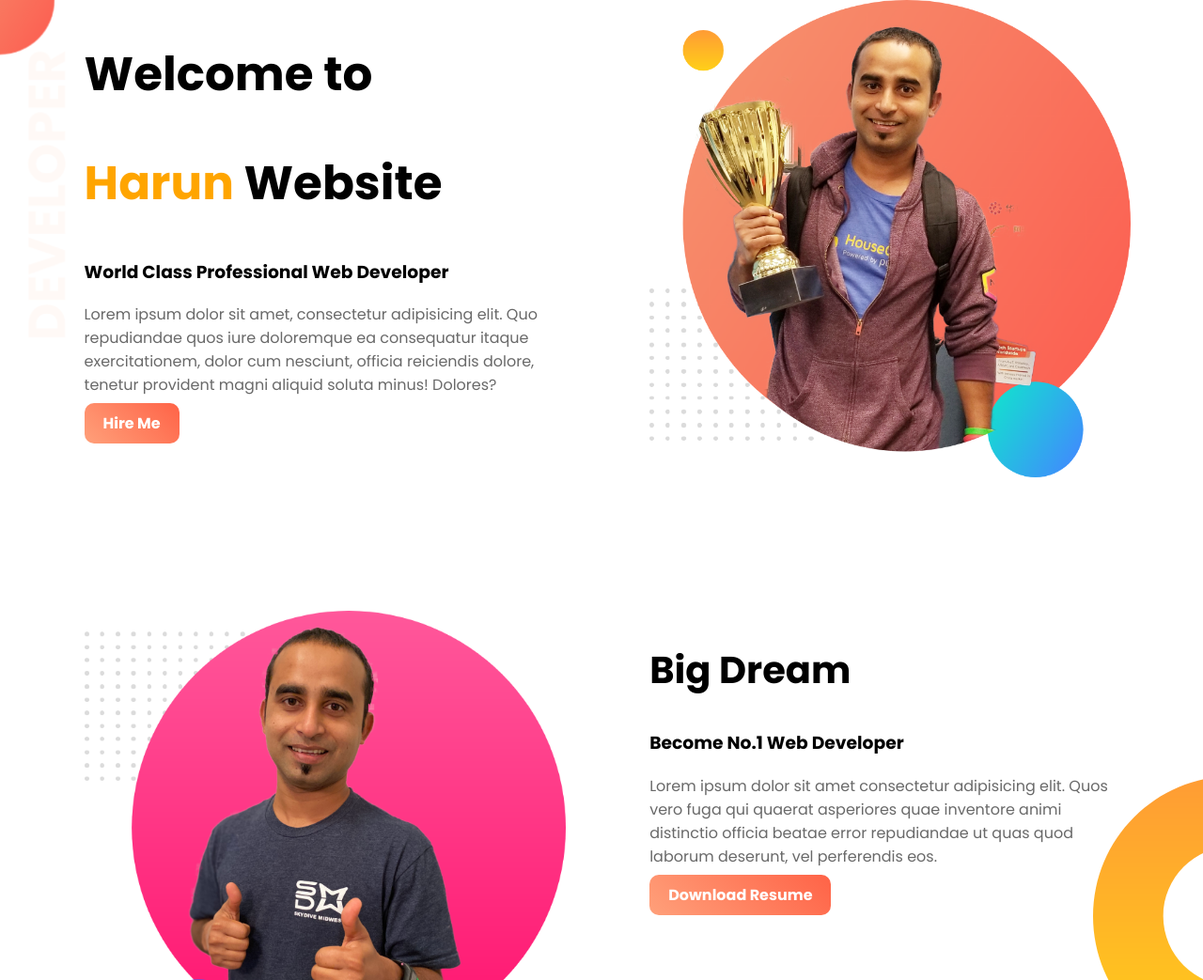
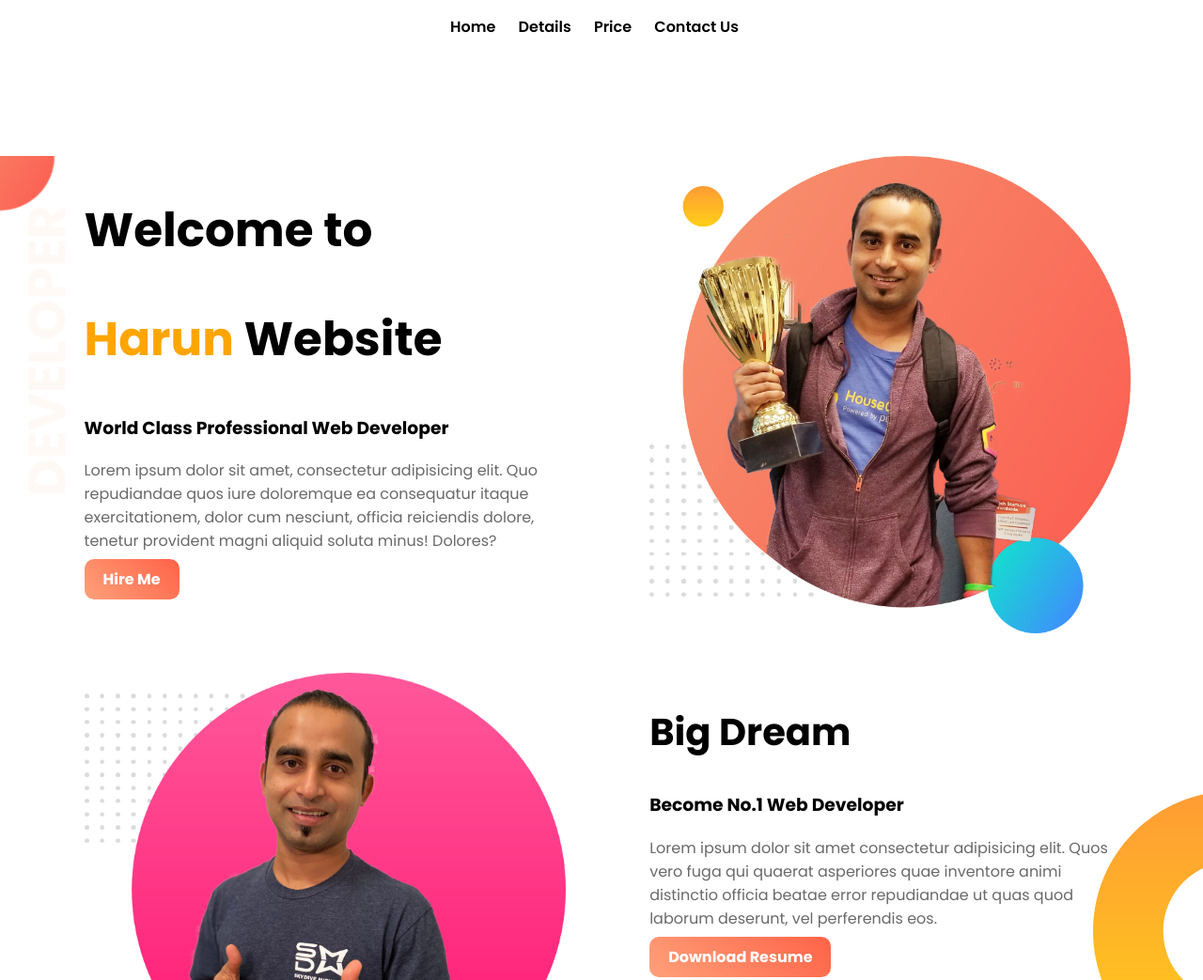
Before and after one commit to HarunBonny/portfolio_website-_github_1, a plain HTML site: page index.html in a window 1280 px wide. Shown: the top 1043 px of the page at 94% size. Drawn offline with Linux system fonts and the light colour scheme.

Commit message:
last for today

```diff
--- a/index.html
+++ b/index.html
@@ -12,6 +12,17 @@
 </head>
 
 <body>
+
+    <section class="navigation-menu">
+    <Div >
+        <ul class="list-nav">
+            <li>Home</li>
+            <li>Details</li>
+            <li>Price</li>
+            <li>Contact Us</li>
+        </ul>
+    </Div>
+    </section>
 
     <section class="top-banner">
         <div class="half-width">
--- a/style.css
+++ b/style.css
@@ -12,6 +12,20 @@ h2{
 }
 p{
     color: dimgray;
+}
+
+.list-nav{
+    list-style: none;
+    padding-left: 5px;
+}
+.navigation-menu{
+    text-align: center;
+    height: 100px;
+}
+.navigation-menu li{
+    display: inline-block;
+    margin-right: 20px;
+    font-weight: 600;
 }
 .orange-highlight{
     color: orange;
@@ -31,7 +45,7 @@ p{
 }
 section{
     height: 500px;
-    padding-bottom: 150px;
+    padding-bottom: 50px;
 }
 .link-button{
     text-decoration: none;
```
